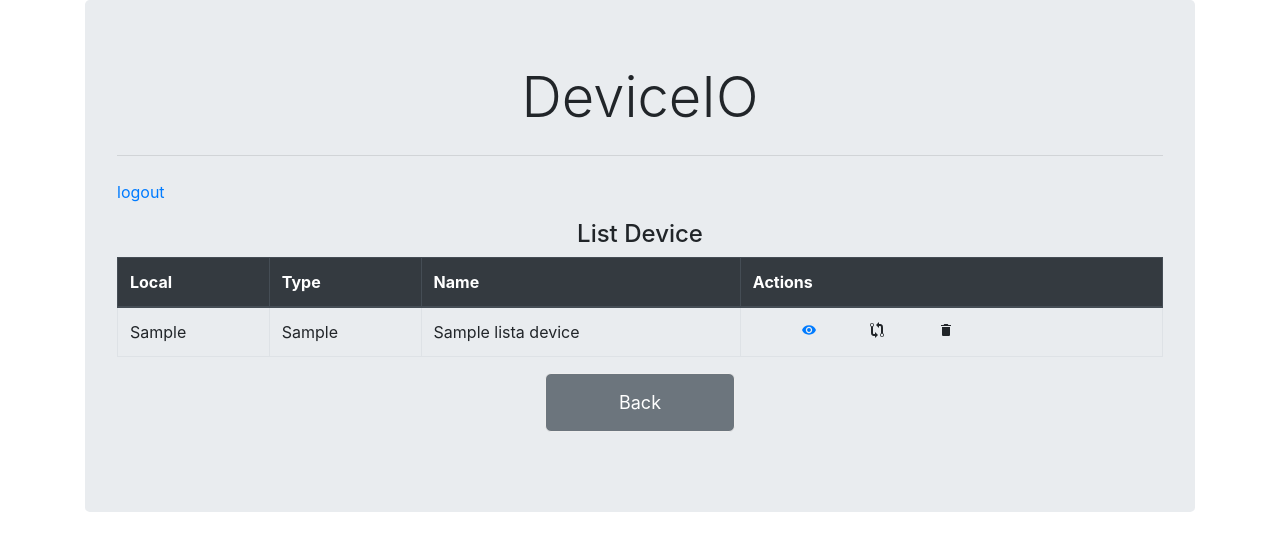
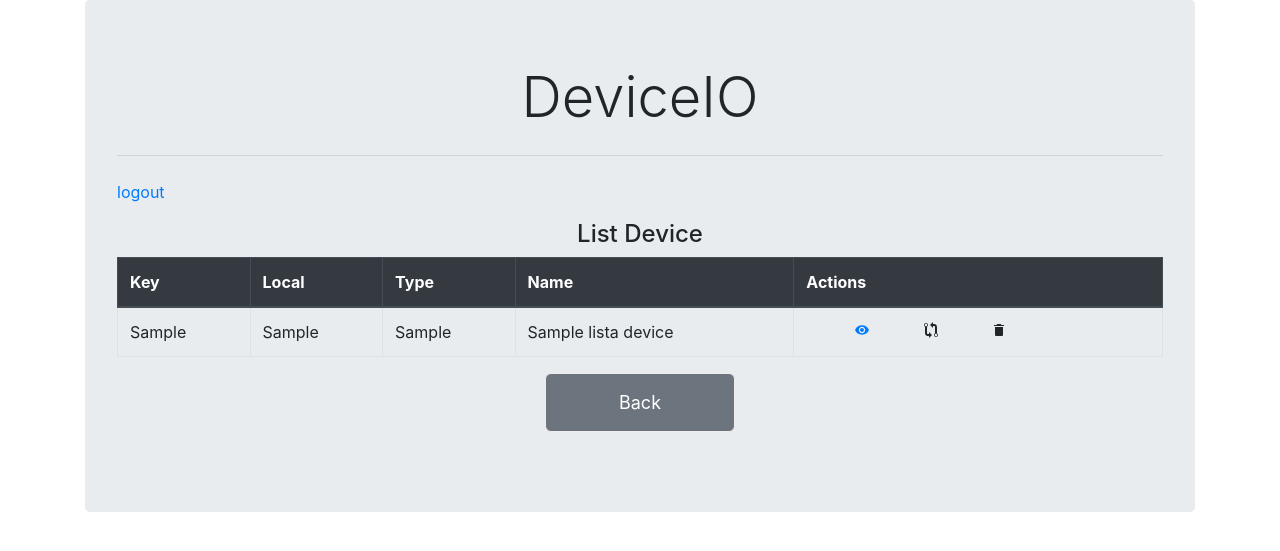
Before and after one commit to andrequeiroz2/deviceio, a Django app: template templates/listDevice.html in a window 1280 px wide. Shown: the top 551 px of the page. Run offline with Django 3.2, Linux system fonts and the light colour scheme; the template is opened without the code that fills it: most values are stand-ins (such as "Sample title", 1, 10 or a date in 2020); some libraries are stand-ins or nearby versions.

```diff
--- a/templates/listDevice.html
+++ b/templates/listDevice.html
@@ -34,15 +34,17 @@
                 <table class="table table-bordered">
                     <thead class="thead-dark">
                         <tr>
+                            <th scope="col">Key</th>
                             <th scope="col">Local</th>
                             <th scope="col">Type</th>
                             <th scope="col">Name</th>
                             <th scope="col">Actions</th>
                         </tr>
                     </thead>
-                    {% for lista_obj, local_device, tipo_device, nome_device in lista_Device %}
+                    {% for lista_obj, key_device, local_device, tipo_device, nome_device in lista_Device %}
                         <tbody>
                             <tr>
+                                <td>{{key_device}}</td>
                                 <td>{{local_device}}</td>
                                 <td>{{tipo_device}}</td>
                                 <td>{{nome_device}}</td>
```
Also changed, not shown: device/views.py (+6 -1 lines), db.sqlite3.
